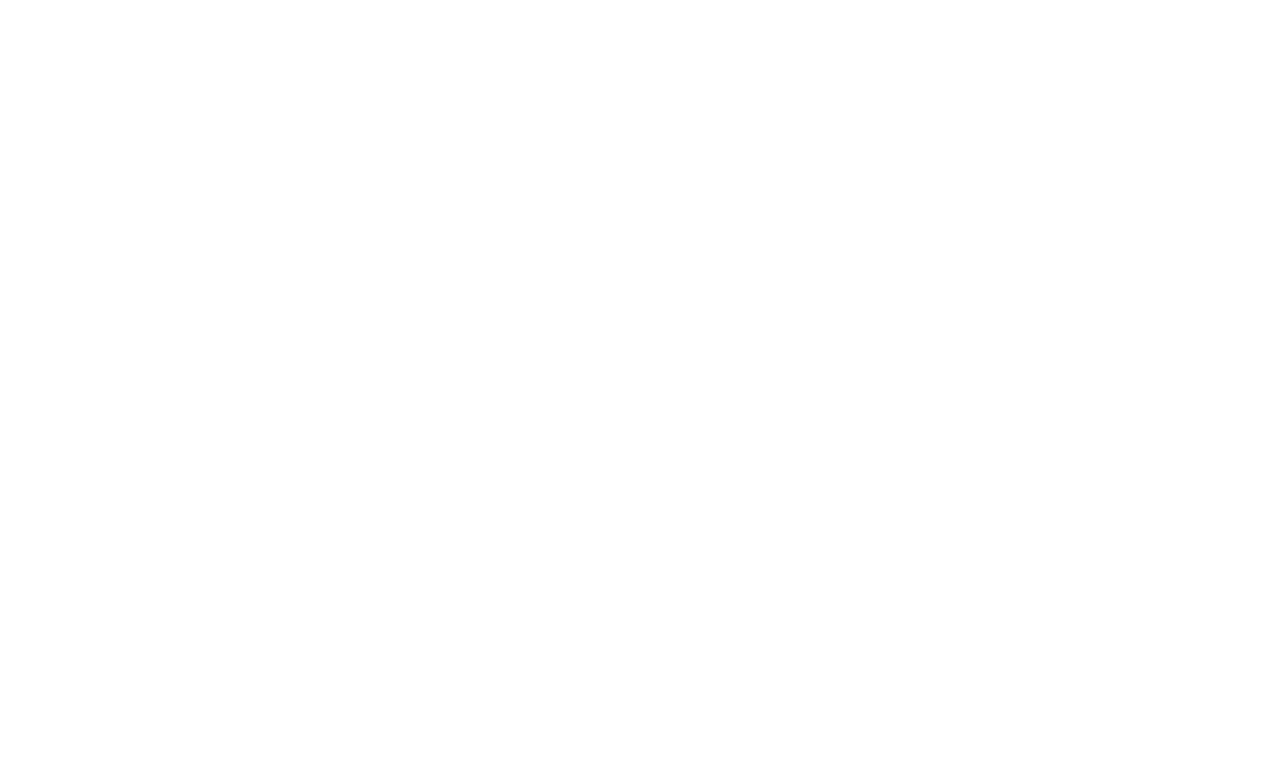
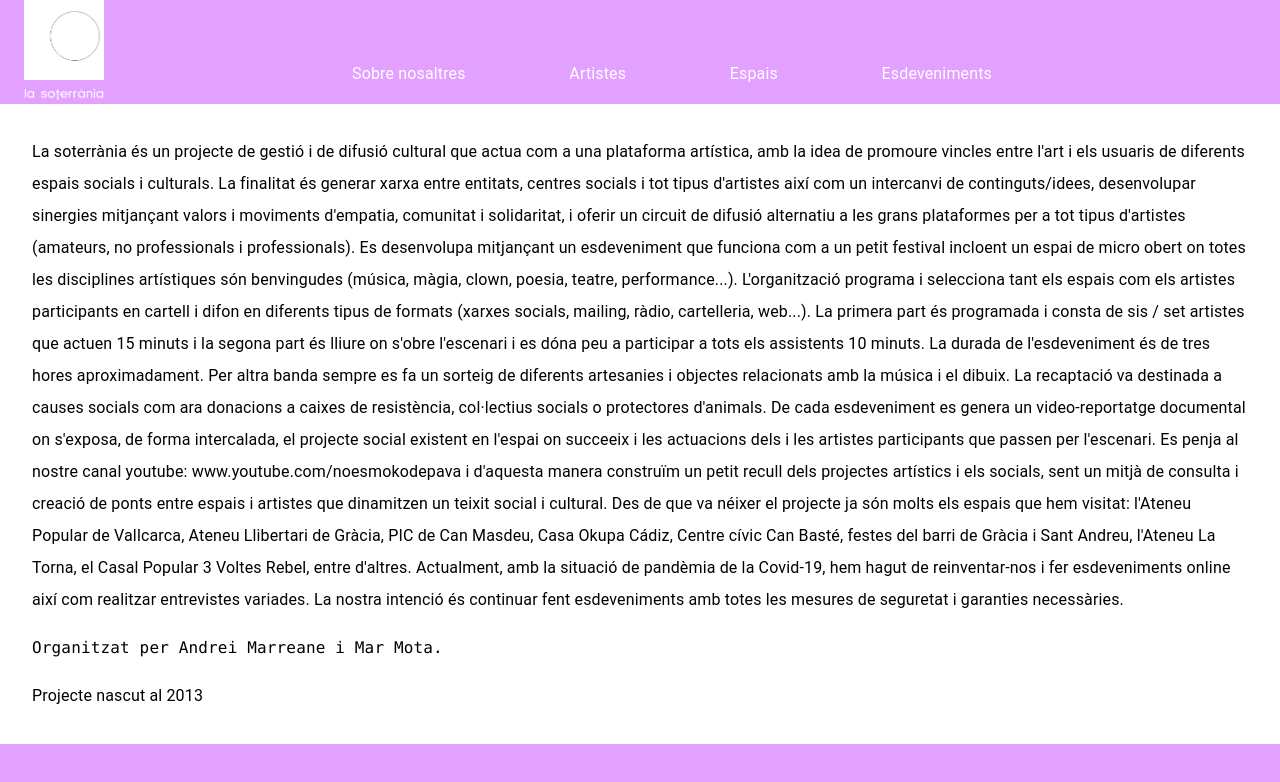
Before and after one commit to soterraniaBcn/la-soterrania, a React (Create React App) app in the folder client/: page /sobrenosaltres in a window 1280 px wide. Before the commit this address had no page. Shown: the top 782 px of the page. Built offline with nearby package versions, Linux system fonts and the light colour scheme.

Commit message:
menu and page About done

```diff
--- a/client/src/App.css
+++ b/client/src/App.css
@@ -1,36 +1,27 @@
+/*--------- CSS Sara---------*/
+
 body{
   margin:0;
   padding:0;
 }
 
-.css-11lq3yg-MuiGrid-root{
-  margin:0;
-  padding:0;
+.menu-container, .menu-links-container, .navbar{
+  background-color: transparent !important;
+
 }
-
-
 
 p{
   font-family: Consolas;
 }
 
-.navbar {
-  background-color: transparent !important;
-}
 
 
-@media screen and (max-width:624){
+@media screen and (max-width: 624px){
 
-  .MuiGrid-item {
-     width:1vw;
-
+.MuiGrid-container .menu-container{
+      display: none;
+    }
   }
- .menu {
-  display: 'none';
- }
-}
-
-
 
 @media screen and (min-width: 624px){
 
@@ -40,6 +31,12 @@
 
 
 }
+
+/*------------ CSS SARA -----------------------*/
+
+
+
+/*------------ CSS Hillary --------------------*/
 
 /* home */
 .hero-image {
@@ -81,6 +78,7 @@
 
 a {
   color: currentcolor;
+  text-decoration: none;
 }
 
 /* button     */
--- a/client/src/Router.jsx
+++ b/client/src/Router.jsx
@@ -7,7 +7,7 @@
 import DetailArtista from './pages/DetailArtista'
 import DetailSpace from './pages/DetailSpace'
 import PerfilAdmin from './pages/PerfilAdmin'
-import Header from './components/Header';
+import About from './pages/About'
 
 
 export default function Router() {
@@ -22,6 +22,9 @@
         <Route exact path="/artistes/detall" element={<DetailArtista />} />
         <Route exact path="/espais/detall" element={<DetailSpace />} />
         <Route exact path="/perfiladmin" element={<PerfilAdmin />} />
+        <Route exact path="/sobrenosaltres" element={<About />}
+
+        />
         </Routes>
 
     </div>
--- a/client/src/components/Header.jsx
+++ b/client/src/components/Header.jsx
@@ -1,24 +1,14 @@
-// import React from 'react'
-
-// export default function Header() {
-//   return (
-//     <div>Header</div>
-//   )
-// }
 import * as React from 'react';
 import { styled, useTheme } from '@mui/material/styles';
-import {Box, Grid,Toolbar, List} from '@mui/material';
-import Drawer from '@mui/material/Drawer';
+import {Box, Drawer, Grid,Toolbar, CssBaseline, List, IconButton, ListItemButton} from '@mui/material';
 import MuiAppBar from '@mui/material/AppBar';
-import CssBaseline from '@mui/material/CssBaseline';
-import IconButton from '@mui/material/IconButton';
 import MenuIcon from '@mui/icons-material/Menu';
 import ChevronLeftIcon from '@mui/icons-material/ChevronLeft';
 import ChevronRightIcon from '@mui/icons-material/ChevronRight';
-import ListItemButton from '@mui/material/ListItemButton';
 import { useState } from 'react';
 import logo from '../imagenes/logosoteblanco.png';
 import { Link } from 'react-router-dom';
+import Menu from './Menu';
 
 
 
@@ -94,7 +84,7 @@
         style={{width:"80px",
         height:"auto"}} ></img>
         </Link>
-
+        <Menu />
 
           <IconButton
             color="inherit"
@@ -102,7 +92,7 @@
             onClick={handleDrawerOpen}
             sx={{...(open && { display:'none' }) }}
           >
-            <Box >
+            <Box className="menuhamburger">
             <MenuIcon sx={{width:'4rem', height:'4rem'}}/>
             </Box>
          </IconButton>
@@ -134,15 +124,16 @@
         <List>
 
            <ListItemButton>
-            <a href='/legalwarning'> Aviso Legal</a>
+            <a href='/avíslegal'> Aviso Legal</a>
            </ListItemButton>
            <ListItemButton>
-           <a>Sobre Nosotras</a>
+           <a href='/sobrenosaltres'>Sobre Nosotras</a>
            </ListItemButton>
 
         </List>
 
       </Drawer>
+
       </Grid>
   );
 }
--- a/client/src/components/Menu.jsx
+++ b/client/src/components/Menu.jsx
@@ -1,13 +1,36 @@
-{/*import {Box} from '@mui/material';
+import { Grid } from "@mui/material";
 
-
-export default function Menu(){
-
-
-<Box className="menu" >
-<a href="#">Sobre nosaltres</a>
-<a href="#">Artistes</a>
-<a href="#">Espais</a>
-<a href="#">Events</a>
-</Box>
-}*/}
+export default function Menu() {
+  return (
+    <Grid
+      container
+      className="menu-container"
+      style={{
+        justifyContent: "center",
+        alignItems: "center",
+        backgroundColor: "red",
+        height: "5vh",
+        width: "100%",
+      }}
+    >
+      <Grid
+        item
+        class="menu-links-container"
+        sm={10}
+        md={10}
+        style={{
+          display: "flex",
+          justifyContent: "space-between",
+          alignItems: "center",
+          height: "80px",
+          width: "50vw",
+        }}
+      >
+        <a href="/sobrenosaltres">Sobre nosaltres</a>
+        <a href="">Artistes</a>
+        <a href="">Espais</a>
+        <a href="">Esdeveniments</a>
+      </Grid>
+    </Grid>
+  );
+}
--- a/client/src/components/SearchBar.jsx
+++ b/client/src/components/SearchBar.jsx
@@ -41,7 +41,7 @@
     paddingLeft: `calc(1em + ${theme.spacing(4)})`,
     transition: theme.transitions.create('width'),
     width: '100%',
-    [theme.breakpoints.up('sm')]: {
+    [theme.breakpoints.up('md')]: {
       width: '12ch',
       '&:focus': {
         width: '20ch',
@@ -54,8 +54,9 @@
   return (
    <Grid container>
     <Header/>
-      <AppBar position="static"sx={{backgroundColor:"#E2A0FF"}} elevation={0}>
-        <Toolbar style={{display: 'flex', justifyContent: 'center',marginTop: '2rem'}} >
+      <AppBar sx={{backgroundColor:"transparent"}} elevation={0}>
+        <Toolbar style={{position: 'static', display: 'flex', justifyContent: 'center', alignItems:"center", marginTop:"6rem"}} >
+         <Grid item className="search-bar">
          <Search >
             <SearchIconWrapper>
               <SearchIcon />
@@ -63,9 +64,10 @@
             <StyledInputBase
               placeholder="Search…"
               inputProps={{ 'aria-label': 'search' }}
-              sx={{width: '300px',borderRadius:"50%"}}
+              sx={{width: '20rem', height:'auto', borderRadius:"50%"}}
             />
           </Search>
+          </Grid>
         </Toolbar>
       </AppBar>
       </Grid>
--- /dev/null
+++ b/client/src/pages/About.jsx
@@ -0,0 +1,69 @@
+import React from "react";
+import { Grid, Typography } from "@mui/material";
+import Header from "../components/Header";
+
+export default function About() {
+  return (
+    <>
+      <Grid
+        container
+        style={{
+          backgroundColor: "#E2A0FF",
+          height: "100vh",
+          display: "flex",
+          justifyContent: "center",
+          alignItems: "center",
+          flexDirection: "column",
+
+
+
+        }}
+      >
+        <Header />
+       <Grid container className="about-container"
+       style={{maxWidth:"80rem",mt:5, backgroundColor:"white", pl:3, }}>
+        <Typography
+                variant="p"
+                color="black"
+                component="div"
+                style={{ padding:"2rem",fontSize:"1rem", lineHeight:"2rem"}}
+              >
+    La soterrània és un projecte de gestió i de difusió cultural que actua com a una plataforma artística, amb la idea de promoure vincles entre l'art i els usuaris de diferents espais socials i culturals.
+
+
+La finalitat és generar xarxa entre entitats, centres socials i tot tipus d'artistes així com un intercanvi de continguts/idees, desenvolupar sinergies mitjançant valors i moviments d'empatia, comunitat i solidaritat, i oferir un circuit de difusió alternatiu a les grans plataformes per a tot tipus d'artistes (amateurs, no professionals i professionals).
+
+
+Es desenvolupa mitjançant un esdeveniment que funciona com a un petit festival incloent un espai de micro obert on totes les disciplines artístiques són benvingudes (música, màgia, clown, poesia, teatre, performance...).
+
+
+L'organització programa i selecciona tant els espais com els artistes participants en cartell i difon en diferents tipus de formats (xarxes socials, mailing, ràdio, cartelleria, web...).
+
+
+La primera part és programada i consta de sis / set artistes que actuen 15 minuts i la segona part és lliure on s'obre l'escenari i es dóna peu a participar a tots els assistents 10 minuts.
+
+
+La durada de l'esdeveniment és de tres hores aproximadament. Per altra banda sempre es fa un sorteig de diferents artesanies i objectes relacionats amb la música i el dibuix.
+
+La recaptació va destinada a causes socials com ara donacions a caixes de resistència, col·lectius socials o protectores d'animals.
+
+De cada esdeveniment es genera un video-reportatge documental on s'exposa, de forma intercalada, el projecte social existent en l'espai on succeeix i les actuacions dels i les artistes participants que passen per l'escenari.
+
+Es penja al nostre canal youtube: <a href="https://www.youtube.com/c/lasoterr%C3%A0nia">www.youtube.com/noesmokodepava</a> i d'aquesta manera construïm un petit recull dels projectes artístics i els socials, sent un mitjà de consulta i creació de ponts entre espais i artistes que dinamitzen un teixit social i cultural.
+
+
+Des de que va néixer el projecte ja són molts els espais que hem visitat: l'Ateneu Popular de Vallcarca, Ateneu Llibertari de Gràcia, PIC de Can Masdeu, Casa Okupa Cádiz, Centre cívic Can Basté, festes del barri de Gràcia i Sant Andreu, l'Ateneu La Torna, el Casal Popular 3 Voltes Rebel, entre d'altres.
+
+Actualment, amb la situació de pandèmia de la Covid-19, hem hagut de reinventar-nos i fer esdeveniments online així com realitzar entrevistes variades. La nostra intenció és continuar fent esdeveniments amb totes les mesures de seguretat i garanties necessàries.
+
+
+<p style={{mt:2}}>Organitzat per Andrei Marreane i Mar Mota.</p>
+
+    Projecte nascut al 2013
+
+              </Typography>
+        </Grid>
+
+        </Grid>
+        </>
+  )}
--- a/client/src/pages/Login.jsx
+++ b/client/src/pages/Login.jsx
@@ -1,69 +1,78 @@
-import React from 'react';
-import {Grid, FormGroup, Box, Button} from '@mui/material';
-import Header from '../components/Header';
+import React from "react";
+import { Grid, FormGroup, Box, Button } from "@mui/material";
+import Header from "../components/Header";
 
-
-
-
-export default function Login(){
-
+export default function Login() {
   return (
     <>
-         <Grid container
-            style={{ backgroundColor: '#E2A0FF',
-            height: '100vh',
-            display: 'flex',
-            justifyContent:'center',
-            alignItems: 'center',
-            flexDirection: 'column',
-            marginTop: 0
-           }}>
-           <Header/>
+      <Grid
+        container
+        style={{
+          backgroundColor: "#E2A0FF",
+          height: "100vh",
+          display: "flex",
+          justifyContent: "center",
+          alignItems: "center",
+          flexDirection: "column",
+          marginTop: 0,
+        }}
+      >
+        <Header />
 
-         <Grid item xs={8}
-
-        style={{display:'flex',
-              alignItems: 'center',
-              justifyContent: 'center',
-              backgroundColor:'white',
-              width:'25rem',
-              maxHeight:'30rem',
-              borderRadius:"1rem",
-              border: '5px solid #cdcecf',
-              marginTop:"6rem"}}>
-
-            <FormGroup className='form'xs={8}>
-            <p style={{fontSize:'2rem', display: 'flex',
-             justifyContent: 'center'}}>LOGIN</p>
-            <Box style={{lineHeight:"1px"}}>
+        <Grid
+          item
+          xs={8}
+          style={{
+            display: "flex",
+            alignItems: "center",
+            justifyContent: "center",
+            backgroundColor: "white",
+            width: "25rem",
+            maxHeight: "30rem",
+            borderRadius: "1rem",
+            border: "5px solid #cdcecf",
+            marginTop: "6rem",
+          }}
+        >
+          <FormGroup className="form" xs={8}>
+            <p
+              style={{
+                fontSize: "2rem",
+                display: "flex",
+                justifyContent: "center",
+              }}
+            >
+              LOGIN
+            </p>
+            <Box style={{ lineHeight: "1px" }}>
               <p>Correu electrònic:</p>
-              <input type="text"
-                style={{ fontSize: "1.2rem",
+              <input
+                type="text"
+                style={{
+                  fontSize: "1.2rem",
                   borderRadius: "10px",
-                    border:"1px solid grey"
-
-                }} />
+                  border: "1px solid grey",
+                }}
+              />
             </Box>
 
-            <Box sx={{mt:'3rem'}} style={{lineHeight:"1px"}}>
+            <Box sx={{ mt: "3rem" }} style={{ lineHeight: "1px" }}>
               <p>Contrasenya:</p>
-              <input type="text"
-              style={{fontSize: "1.2rem",
+              <input
+                type="text"
+                style={{
+                  fontSize: "1.2rem",
                   borderRadius: "10px",
-                      border: "1px solid grey"
-
-                }} />
+                  border: "1px solid grey",
+                }}
+              />
             </Box>
-              <Box style={{lineHeight:"1px", fontSize:'0.8rem'}}>
+            <Box style={{ lineHeight: "1px", fontSize: "0.8rem" }}>
               <p>Encara no tens compte? </p>
 
               <p>Pots enregistrar-te</p>
               <a href="#register">aquí</a>
-
-
             </Box>
-
-
           </FormGroup>
         </Grid>
 
@@ -78,16 +87,12 @@
             fontSize: "1rem",
             fontWeight: "200",
             border: "2.5px solid grey",
-                      margin: "1.3em"
+            margin: "1.3em",
           }}
         >
-                  Enviar </Button>
-
-
+          Enviar{" "}
+        </Button>
       </Grid>
-
-
     </>
-
-    )
+  );
 }
--- a/client/src/pages/PerfilAdmin.jsx
+++ b/client/src/pages/PerfilAdmin.jsx
@@ -12,7 +12,7 @@
 } from "@mui/material";
 import SearchBar from "../components/SearchBar";
 import imagenperfil from "../imagenes/imageperfil.jpeg";
-import Menu from "../components/Menu";
+
 
 
 
@@ -21,7 +21,8 @@
     <Grid
       container
       sx={{
-        height: "calc (100vh-10rem)",
+        height: "100vh",
+
       }}
     >
       <Grid
@@ -39,7 +40,7 @@
           display: "flex",
           justifyContent: "center",
           alignItems: "center",
-          flexDirection: "column",
+          flexDirection: "column", mt:5
         }}
       >
         <p
```
Lines whose indentation alone changed are shown as unchanged.
